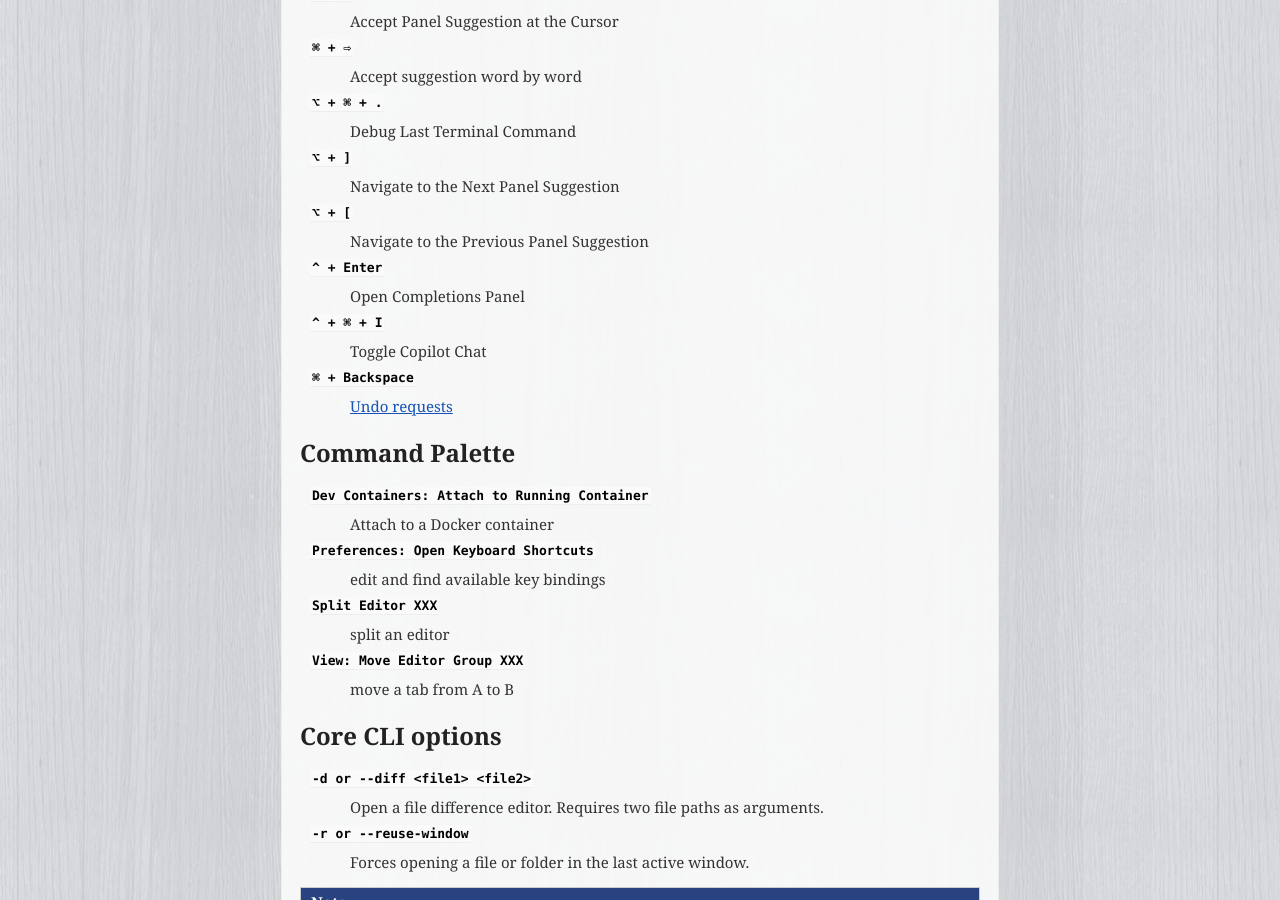
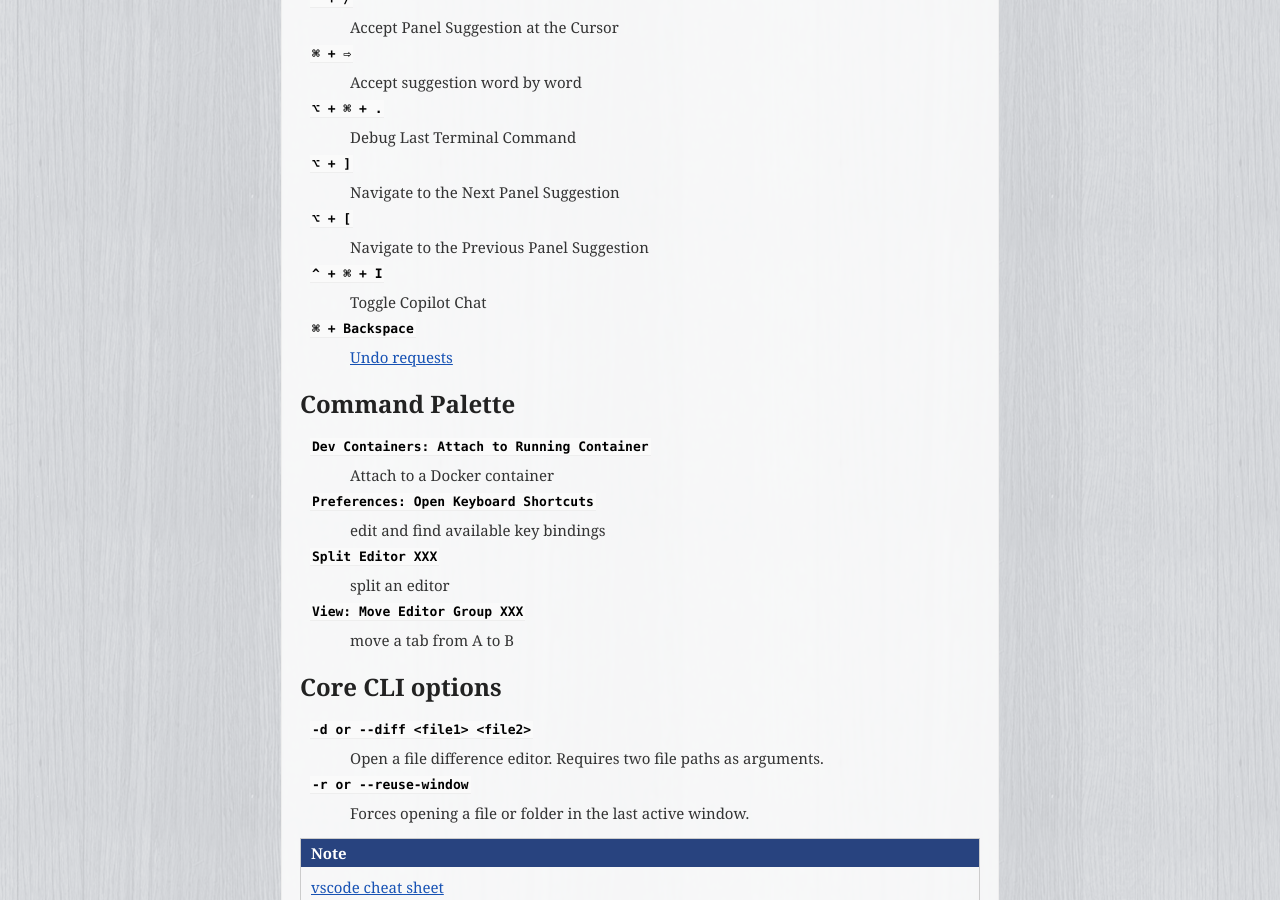
Before and after one commit to uraitakahito/shortcuts, a Sphinx documentation site: the page built from source/vscode.rst, in a window 1280 px wide and 900 px high, scrolled down 2582 px. Built offline with Sphinx 7.4.7, drawn with Linux system fonts in a browser that asks for light colours.

Commit message:
Update GitHub Copilot section in vscode.rst for improved formatting and remove outdated shortcut

```diff
--- a/source/vscode.rst
+++ b/source/vscode.rst
@@ -137,7 +137,7 @@
    Jump forward and backward between bookmarks
 
 GitHub Copilot
-----------------
+=========================
 
 ``^ + /``
    Accept Panel Suggestion at the Cursor
@@ -153,9 +153,6 @@
 
 ``⌥ + [``
    Navigate to the Previous Panel Suggestion
-
-``^ + Enter``
-   Open Completions Panel
 
 ``^ + ⌘ + I``
    Toggle Copilot Chat
```
